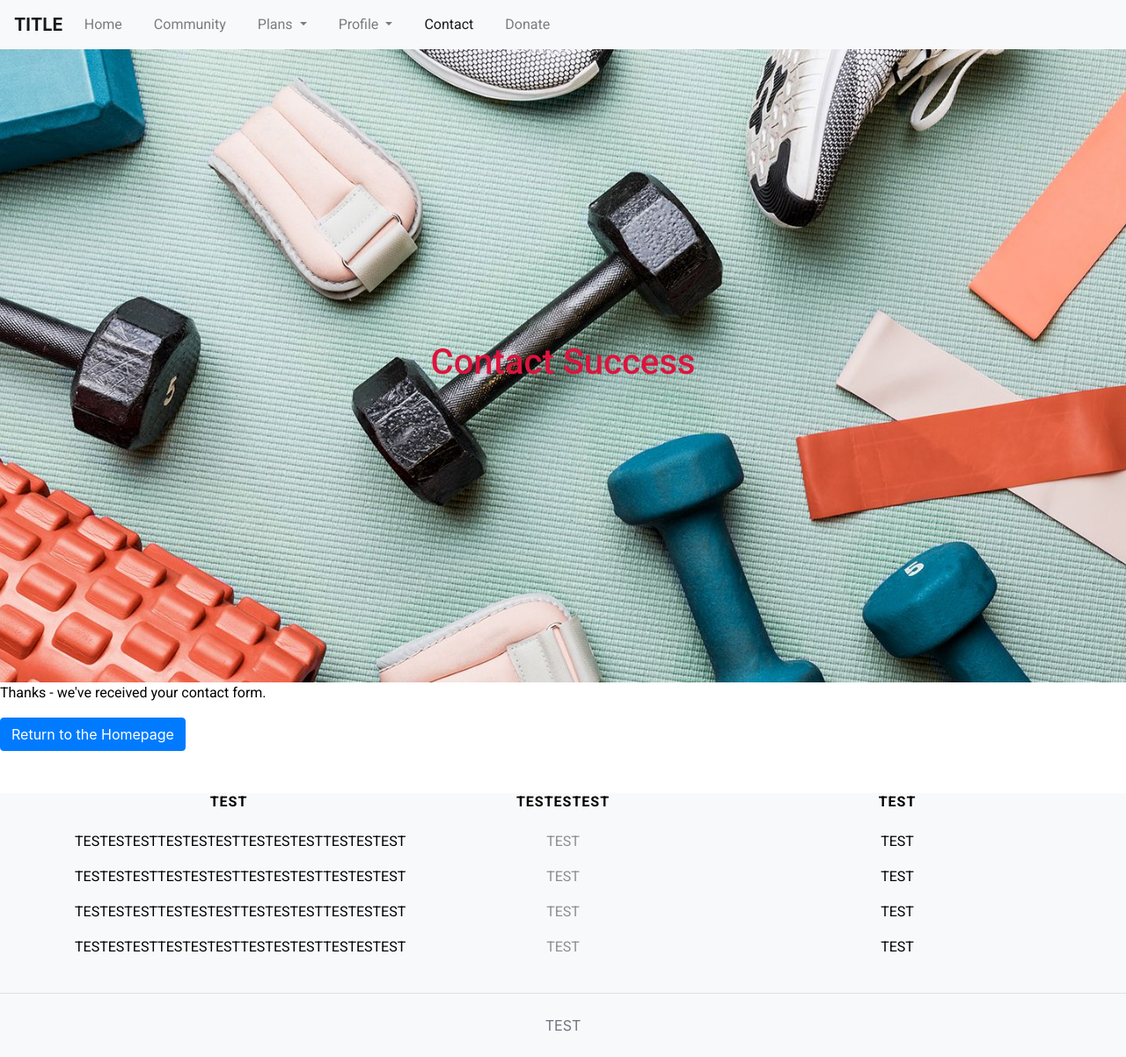
After one commit to Code-Institute-Submissions/alexzanotti-milestone.project.4, a Django app: page /contact/contact_success/ in a window 1280 px wide. The commit adds this page. Shown: the whole page at 88% size. Run offline with Django 3.2, Linux system fonts and the light colour scheme; data that the repository does not hold is empty; some libraries are stand-ins or nearby versions.

Commit message:
update contact form styling and added success page

```diff
--- a/contact/templates/contact/contact.html
+++ b/contact/templates/contact/contact.html
@@ -3,13 +3,14 @@
 
 {% block title %}Contact{% endblock %}
 {% block image %}Contact{% endblock %}
+{% block contact %}active{% endblock %}
 
 {% block content %}
-<div class="container">
+<div class="container contact-form">
     <div class="row justify-content-center">
         <div class="col-md-8">
             <div class="card">
-                <div class="card-body">
+                <div class="card-body bg-light">
                     <form method="post" class="needs-validation" novalidate>
                         {% csrf_token %}
                         <div class="form-group">
--- /dev/null
+++ b/contact/templates/contact/contact_success.html
@@ -0,0 +1,13 @@
+{% extends "base.html" %}
+{% load static %}
+
+{% block title %}Contact Success{% endblock %}
+{% block image %}Contact Success{% endblock %}
+{% block contact %}active{% endblock %}
+
+{% block content %}
+
+<p>Thanks - we've received your contact form.</p>
+<a class="btn btn-primary" href="{% url 'home' %}" role="button">Return to the Homepage</a>
+
+{% endblock %}
--- a/contact/urls.py
+++ b/contact/urls.py
@@ -2,11 +2,12 @@ from django.urls import path
 from . import views
 
 urlpatterns = [
-    path('', views.contact, name='contact'),
-    path('contact_management/', views.contact_management,
+     path('', views.contact, name='contact'),
+     path('contact_management/', views.contact_management,
          name='contact_management'),
-    path('contact_management/update/<int:contact_id>/',
+     path('contact_management/update/<int:contact_id>/',
          views.update_contact_form, name='update_contact_form'),
-    path('contact_management/delete/<int:form_id>/',
+     path('contact_management/delete/<int:form_id>/',
          views.delete_contact_form, name='delete_contact_form'),
+     path('contact_success/', views.contact_success, name='contact_success'),
 ]
--- a/contact/views.py
+++ b/contact/views.py
@@ -14,12 +14,13 @@ def contact(request):
             form.save()
             messages.success(
                 request, 'Your message has been sent successfully!')
-            return redirect('home')
+            return redirect('contact_success')
     else:
         form = ContactForm()
 
     context = {'form': form}
     return render(request, 'contact/contact.html', context)
+
 
 
 def contact_management(request):
@@ -59,3 +60,6 @@ def delete_contact_form(request, form_id):
     contact_form.delete()
     messages.success(request, "Contact form successfully deleted.")
     return redirect('contact_management')
+
+def contact_success(request):
+    return render(request, 'contact/contact_success.html')
--- a/static/css/base.css
+++ b/static/css/base.css
@@ -358,8 +358,16 @@ Plans
 
 
 /* ==========================================================================
-Donate Success
+   Contact
    ========================================================================== */
+
+.needs-validation label {
+    color:#000000;
+}
+
+.contact-form {
+    margin-top: 20px;
+}
 
 /* ==========================================================================
 Community Media Queries
--- a/templates/base.html
+++ b/templates/base.html
@@ -88,7 +88,7 @@
                             {% endif %}
                         </div>
                     </li>
-                    <li class="nav-item">
+                    <li class="nav-item {% block contact %}{% endblock %}">
                         <a class="nav-link" href="{% url 'contact' %}">Contact</a>
                     </li>
                     <li class="nav-item">
```
